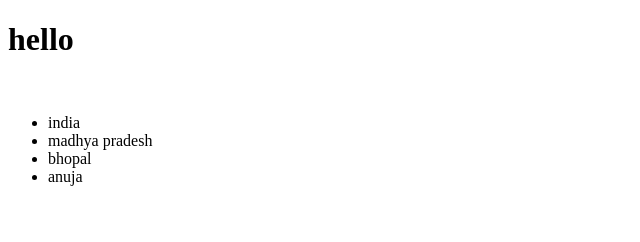
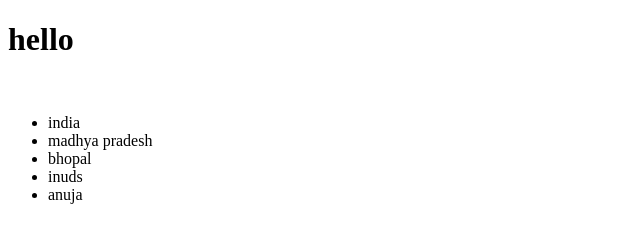
Before and after one commit to Vanshchouksey21/Html_codes, a plain HTML site: page index.html in a window 1280 px wide. Shown: the full height of the page, 0-640 px from the left. Drawn offline with Linux system fonts and the light colour scheme.

Commit message:
anything

```diff
--- a/index.html
+++ b/index.html
@@ -12,6 +12,7 @@
         <li>india</li>
         <li>madhya pradesh </li>
         <li>bhopal</li>
+        <li>inuds</li>
         <li>anuja</li>
     </ul>
 </body>
```
